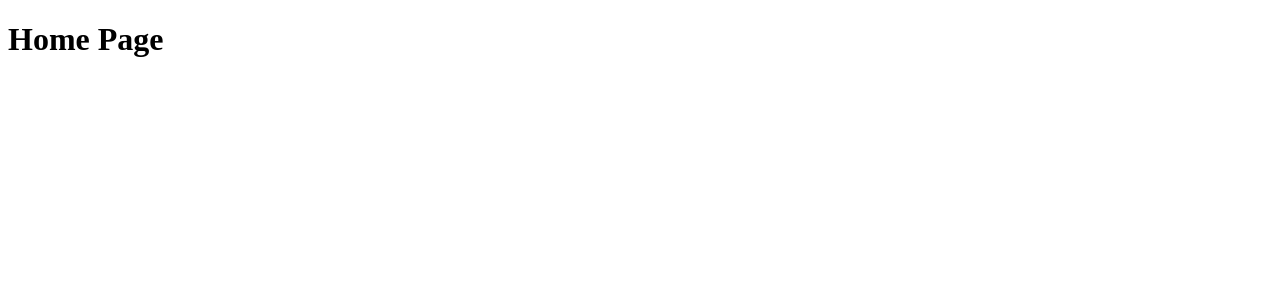
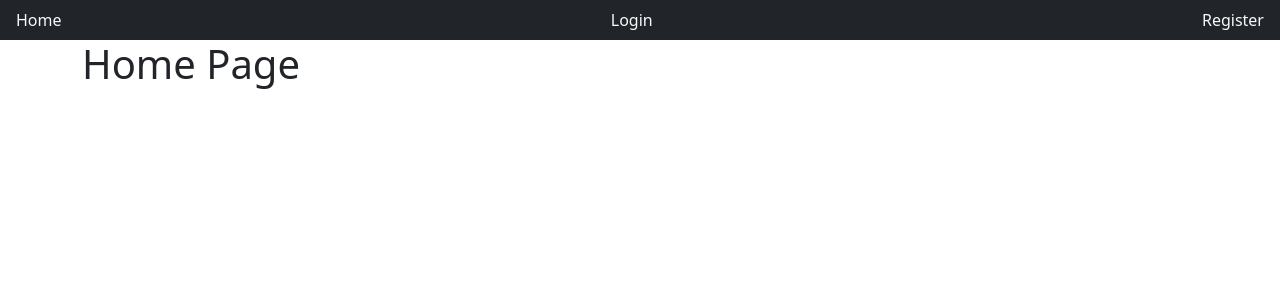
Before and after one commit to Awais512/Merncamp-Client, a Next.js app: page / in a window 1280 px wide. Shown: the top 300 px of the page. Built offline with nearby package versions, Linux system fonts and the light colour scheme.

Commit message:
Setting up the navbar with next/link

```diff
--- /dev/null
+++ b/components/Nav.js
@@ -0,0 +1,20 @@
+import Link from 'next/link';
+const Nav = () => {
+  return (
+    <nav className='nav bg-dark d-flex justify-content-between'>
+      <Link href='/'>
+        <a className='nav-link text-light'>Home</a>
+      </Link>
+
+      <Link href='/login'>
+        <a className='nav-link text-light'>Login</a>
+      </Link>
+
+      <Link href='/register'>
+        <a className='nav-link text-light'>Register</a>
+      </Link>
+    </nav>
+  );
+};
+
+export default Nav;
--- /dev/null
+++ b/pages/_app.js
@@ -0,0 +1,13 @@
+import 'bootstrap/dist/css/bootstrap.min.css';
+import Nav from '../components/Nav';
+
+function MyApp({ Component, pageProps }) {
+  return (
+    <>
+      <Nav />
+      <Component {...pageProps} />
+    </>
+  );
+}
+
+export default MyApp;
```
